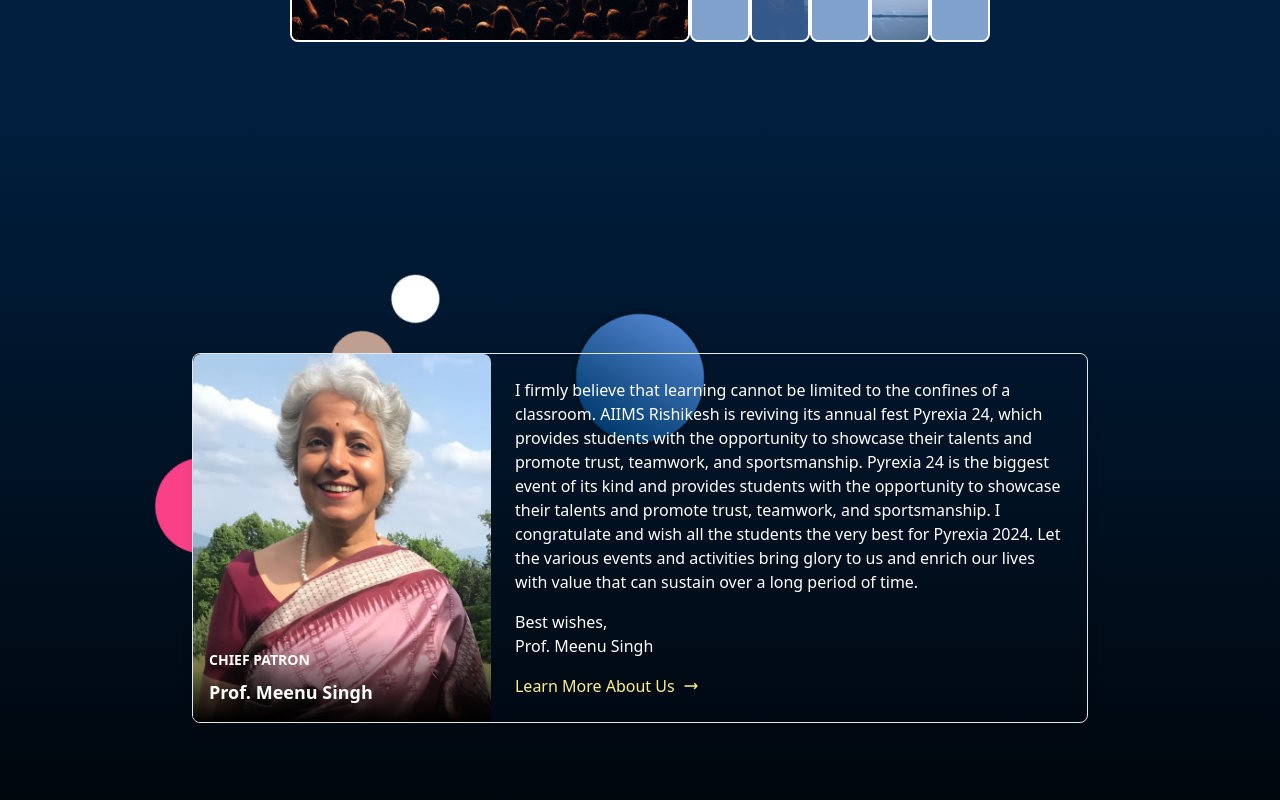
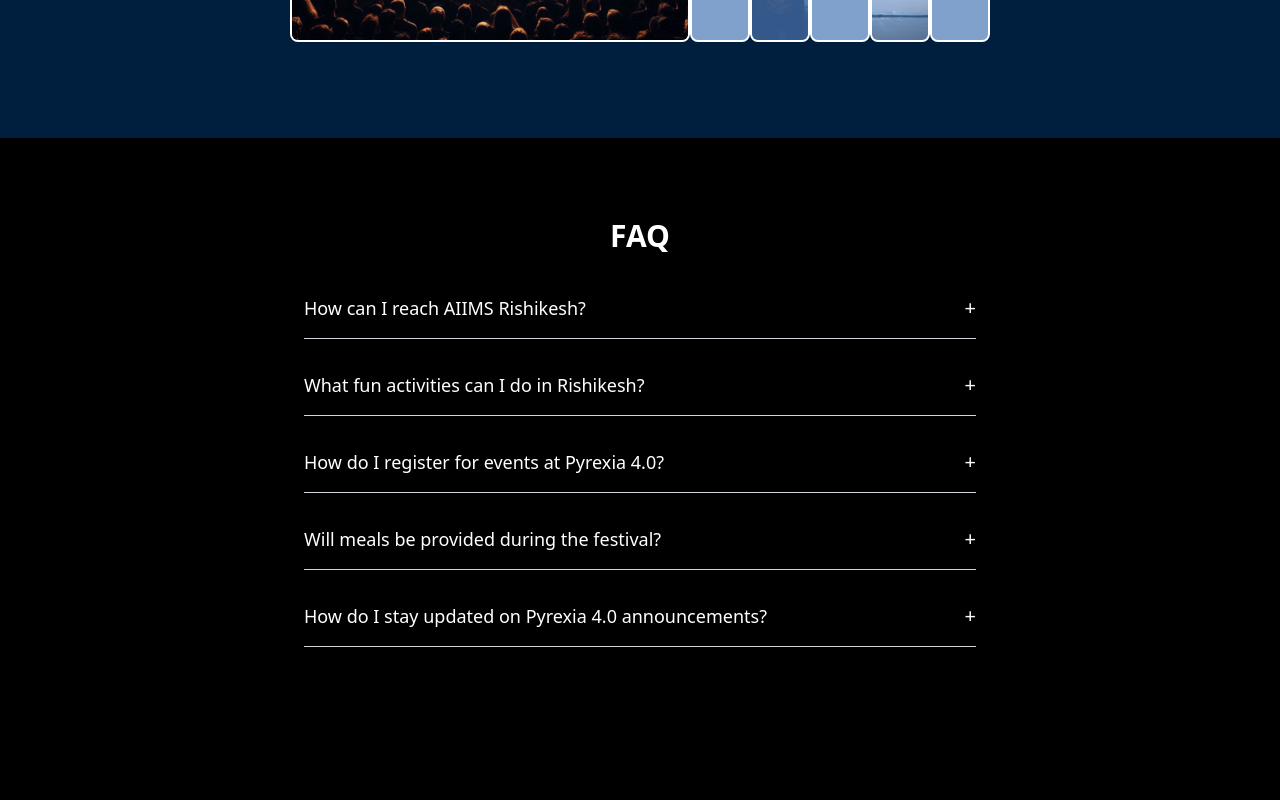
Before and after one commit to i-m-akash/Pyrexia-, a React (Create React App) app in the folder frontend/: page / in a window 1280 px wide. Shown: the part 3040-3840 px from the top of the page. Built offline with nearby package versions, Linux system fonts and the light colour scheme; no server answers; grey boxes are pictures that could not be loaded.

Commit message:
Update Home.js

```diff
--- a/frontend/src/components/Home.js
+++ b/frontend/src/components/Home.js
@@ -68,12 +68,7 @@
         <div><HomeEvent /></div>
         <div><HomeEvent2 /></div>
 
-        {/* Planet Animation and Horizontal Card */}
 
-          <div className='relative z-10 min-h-screen '>
-
-              < ProfMessage />
-            </div>
 
         <div className='py-4 bg-black'> <FAQ/></div>
         <div className='py-4 bg-black'> <EventSchedule/></div>
```
